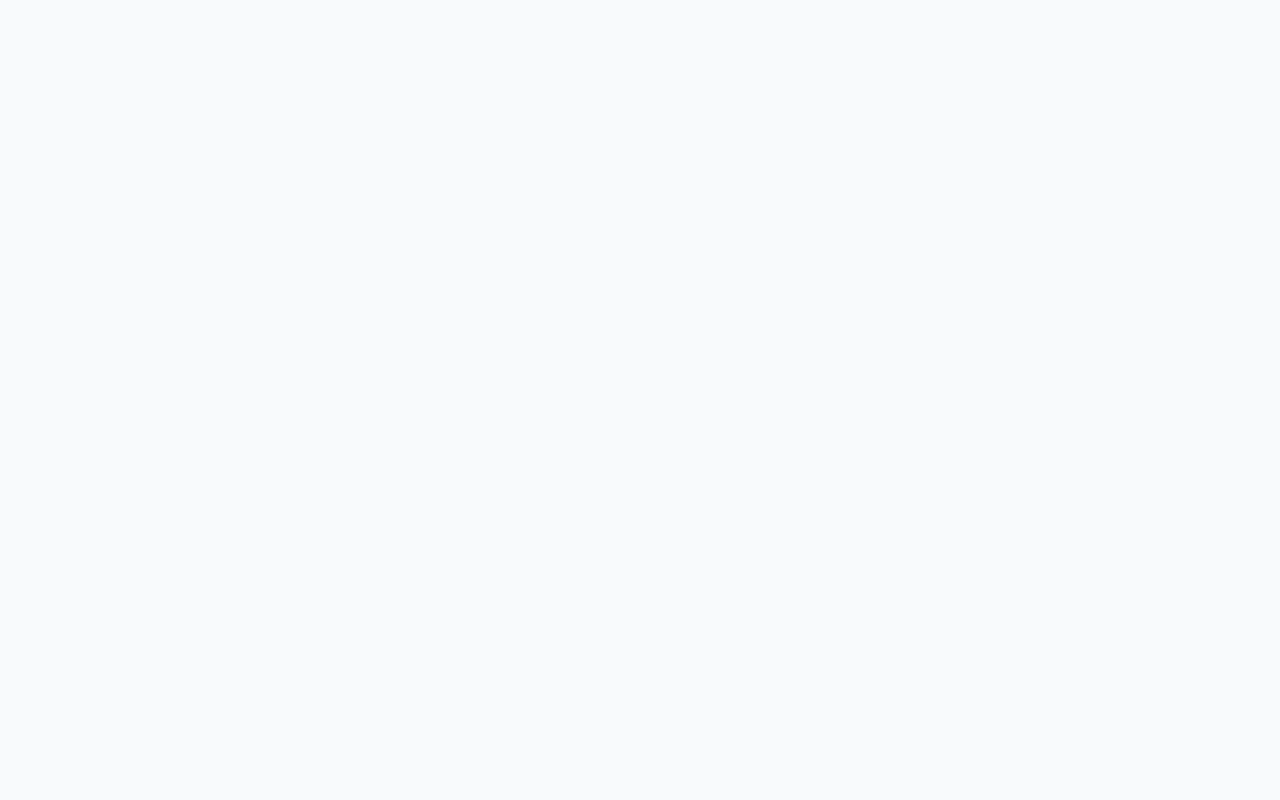
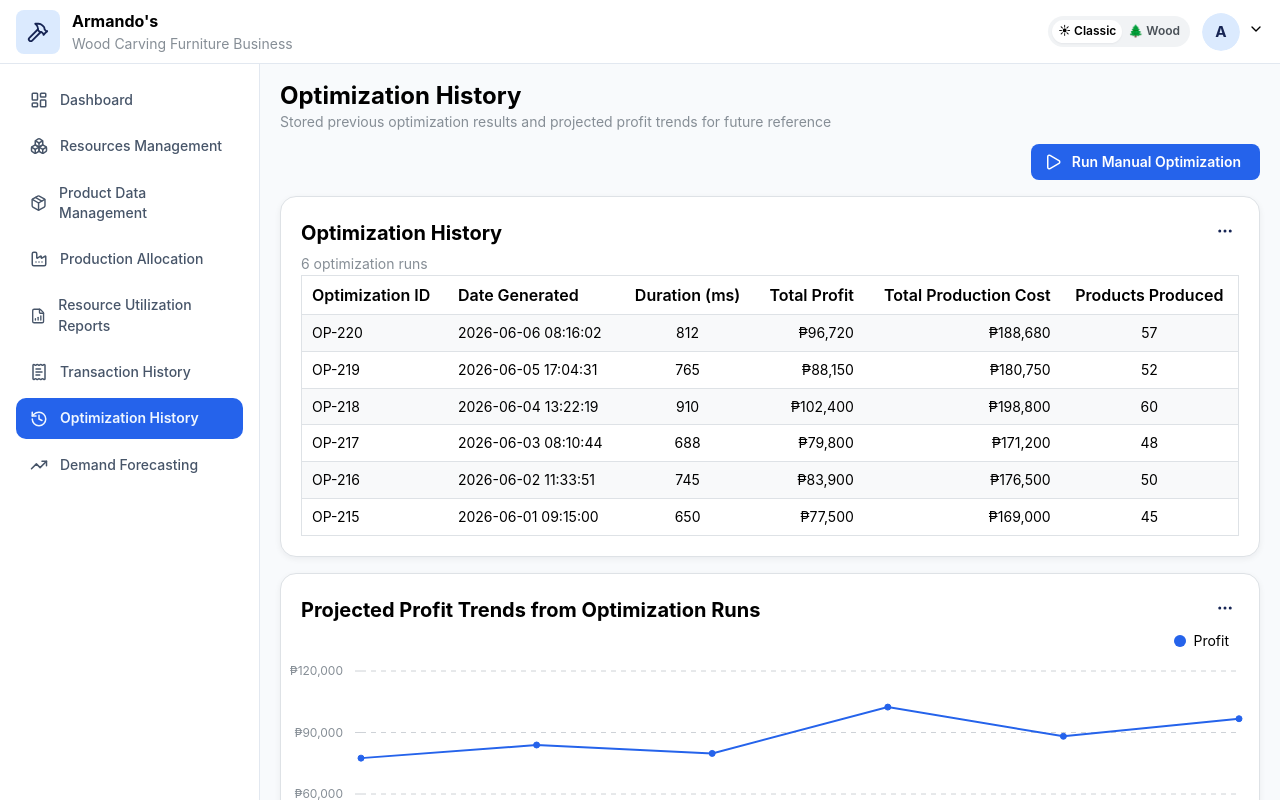
Before and after one commit to arvincaparros/ArmandoFurnitureBusiness, a React (Vite) app in the folder frontend/: page /optimization-history in a window 1280 px wide. Before the commit this address had no page. Shown: the top 800 px of the page. Built offline with nearby package versions, Linux system fonts and the light colour scheme.

Commit message:
feat(optimization-history): implement optimization history and profit trends

```diff
--- a/frontend/src/app/router.tsx
+++ b/frontend/src/app/router.tsx
@@ -14,6 +14,7 @@ import ProductDataPage from '../pages/product-data-management/ProductDataPage'
 import ProductionPage from '../pages/production-allocation/ProductionAllocationPage'
 import ReportsPage from '../pages/resource-utilization-report/ResourceUtilizationReportPage'
 import HistoryPage from '../pages/transaction-history/TransactionHistoryPage'
+import OptimizationHistoryPage from '../pages/optimization-history/OptimizationHistoryPage'
 import ForecastPage from '../pages/forecast/ForecastPage'
 
 const AppRouter = () => {
@@ -67,6 +68,11 @@ const AppRouter = () => {
           />
 
           <Route
+            path="/optimization-history"
+            element={<OptimizationHistoryPage />}
+          />
+
+          <Route
             path="/forecast"
             element={<ForecastPage />}
           />
--- a/frontend/src/layouts/sidebar/Sidebar.tsx
+++ b/frontend/src/layouts/sidebar/Sidebar.tsx
@@ -22,6 +22,7 @@ import {
   User,
   Settings,
   LogOut,
+  TrendingUp,
 } from 'lucide-react'
 
 import { useLocation } from 'react-router-dom'
@@ -59,10 +60,15 @@ const menus = [
     icon: ReceiptText,
     path: '/history',
   },
-   {
+  {
     label: 'Optimization History',
     icon: HistoryIcon,
-    path: '/forecast',
+    path: '/optimization-history',
+  },
+  {
+    label: 'Demand Forecasting',
+    icon: TrendingUp,
+    path: '/forecast'
   },
 ]
 
--- /dev/null
+++ b/frontend/src/pages/optimization-history/OptimizationHistoryPage.tsx
@@ -0,0 +1,58 @@
+import PageHeader from '../../components/common/PageHeader'
+import ChartCard from '../../components/cards/ChartCard'
+
+import OptimizationHistoryChart from './components/OptimizationHistoryChart'
+import OptimizationHistoryTable from './components/OptimizationHistoryTable'
+import OptimizationToolbar from './components/OptimizationToolbar'
+
+import useOptimizationHistory from './hooks/useOptimizationHistory'
+import { Box } from '@mantine/core'
+
+const OptimizationHistoryPage = () => {
+  const {
+    optimizationHistory,
+    profitTrendData,
+  } = useOptimizationHistory()
+
+  const handleRunOptimization = () => {
+    console.log('Run manual optimization')
+  }
+
+  return (
+    <>
+      <PageHeader
+        title="Optimization History"
+        subtitle="Stored previous optimization results and projected profit trends for future reference"
+      />
+
+      <OptimizationToolbar
+        onRunOptimization={
+          handleRunOptimization
+        }
+      />
+
+      <ChartCard
+        title="Optimization History"
+        subtitle={`${optimizationHistory.length} optimization runs`}
+      >
+        <OptimizationHistoryTable
+          optimizationHistory={
+            optimizationHistory
+          }
+        />
+      </ChartCard>
+
+      <Box mt="md">
+        <ChartCard
+            title="Projected Profit Trends from Optimization Runs"
+        >
+            <OptimizationHistoryChart
+                data={profitTrendData}
+            />
+        </ChartCard>
+      </Box>
+    </>
+  )
+}
+
+export default OptimizationHistoryPage
--- /dev/null
+++ b/frontend/src/pages/optimization-history/components/OptimizationHistoryChart.tsx
@@ -0,0 +1,37 @@
+import { LineChart } from '@mantine/charts'
+
+import type { ProfitTrend } from '../types'
+
+interface OptimizationHistoryChartProps {
+  data: ProfitTrend[]
+}
+
+const OptimizationHistoryChart = ({
+  data,
+}: OptimizationHistoryChartProps) => {
+  return (
+    <LineChart
+      h={320}
+      data={data}
+      dataKey="optimizationId"
+      series={[
+        {
+          name: 'profit',
+          label: 'Profit',
+        },
+      ]}
+      curveType="linear"
+      withLegend
+      withTooltip
+      valueFormatter={(value) =>
+        `₱${value.toLocaleString()}`
+      }
+      yAxisProps={{
+        tickFormatter: (value) =>
+          `₱${value.toLocaleString()}`,
+      }}
+    />
+  )
+}
+
+export default OptimizationHistoryChart
--- /dev/null
+++ b/frontend/src/pages/optimization-history/components/OptimizationHistoryTable.tsx
@@ -0,0 +1,58 @@
+import AppTable, {
+  type Column,
+} from '../../../components/tables/AppTable'
+
+import type { OptimizationHistory } from '../types'
+
+interface OptimizationHistoryTableProps {
+  optimizationHistory: OptimizationHistory[]
+}
+
+const OptimizationHistoryTable = ({
+  optimizationHistory,
+}: OptimizationHistoryTableProps) => {
+  const columns: Column<OptimizationHistory>[] = [
+    {
+      accessor: 'optimizationId',
+      title: 'Optimization ID',
+    },
+    {
+      accessor: 'dateGenerated',
+      title: 'Date Generated',
+    },
+    {
+      accessor: 'duration',
+      title: 'Duration (ms)',
+      textAlign: 'center',
+    },
+    {
+      accessor: 'totalProfit',
+      title: 'Total Profit',
+      textAlign: 'right',
+      render: (row) =>
+        `₱${row.totalProfit.toLocaleString()}`,
+    },
+    {
+      accessor: 'totalProductionCost',
+      title: 'Total Production Cost',
+      textAlign: 'right',
+      render: (row) =>
+        `₱${row.totalProductionCost.toLocaleString()}`,
+    },
+    {
+      accessor: 'productsProduced',
+      title: 'Products Produced',
+      textAlign: 'center',
+    },
+  ]
+
+  return (
+    <AppTable
+      columns={columns}
+      data={optimizationHistory}
+      emptyMessage="No optimization history found."
+    />
+  )
+}
+
+export default OptimizationHistoryTable
--- /dev/null
+++ b/frontend/src/pages/optimization-history/components/OptimizationToolbar.tsx
@@ -0,0 +1,27 @@
+import {
+  Button,
+  Group,
+} from '@mantine/core'
+
+import { Play } from 'lucide-react'
+
+interface OptimizationToolbarProps {
+  onRunOptimization: () => void
+}
+
+const OptimizationToolbar = ({
+  onRunOptimization,
+}: OptimizationToolbarProps) => {
+  return (
+    <Group justify="flex-end" mb="md">
+      <Button
+        leftSection={<Play size={18} />}
+        onClick={onRunOptimization}
+      >
+        Run Manual Optimization
+      </Button>
+    </Group>
+  )
+}
+
+export default OptimizationToolbar
--- /dev/null
+++ b/frontend/src/pages/optimization-history/hooks/useOptimizationHistory.ts
@@ -0,0 +1,13 @@
+import {
+  optimizationHistory,
+  profitTrendData,
+} from '../mock/optimizationHistoryData'
+
+const useOptimizationHistory = () => {
+  return {
+    optimizationHistory,
+    profitTrendData,
+  }
+}
+
+export default useOptimizationHistory
--- /dev/null
+++ b/frontend/src/pages/optimization-history/mock/optimizationHistoryData.ts
@@ -0,0 +1,88 @@
+import type {
+  OptimizationHistory,
+  ProfitTrend,
+} from '../types'
+
+export const optimizationHistory: OptimizationHistory[] = [
+  {
+    id: 1,
+    optimizationId: 'OP-220',
+    dateGenerated: '2026-06-06 08:16:02',
+    duration: 812,
+    totalProfit: 96720,
+    totalProductionCost: 188680,
+    productsProduced: 57,
+  },
+  {
+    id: 2,
+    optimizationId: 'OP-219',
+    dateGenerated: '2026-06-05 17:04:31',
+    duration: 765,
+    totalProfit: 88150,
+    totalProductionCost: 180750,
+    productsProduced: 52,
+  },
+  {
+    id: 3,
+    optimizationId: 'OP-218',
+    dateGenerated: '2026-06-04 13:22:19',
+    duration: 910,
+    totalProfit: 102400,
+    totalProductionCost: 198800,
+    productsProduced: 60,
+  },
+  {
+    id: 4,
+    optimizationId: 'OP-217',
+    dateGenerated: '2026-06-03 08:10:44',
+    duration: 688,
+    totalProfit: 79800,
+    totalProductionCost: 171200,
+    productsProduced: 48,
+  },
+  {
+    id: 5,
+    optimizationId: 'OP-216',
+    dateGenerated: '2026-06-02 11:33:51',
+    duration: 745,
+    totalProfit: 83900,
+    totalProductionCost: 176500,
+    productsProduced: 50,
+  },
+  {
+    id: 6,
+    optimizationId: 'OP-215',
+    dateGenerated: '2026-06-01 09:15:00',
+    duration: 650,
+    totalProfit: 77500,
+    totalProductionCost: 169000,
+    productsProduced: 45,
+  },
+]
+
+export const profitTrendData: ProfitTrend[] = [
+  {
+    optimizationId: 'OP-215',
+    profit: 77500,
+  },
+  {
+    optimizationId: 'OP-216',
+    profit: 83900,
+  },
+  {
+    optimizationId: 'OP-217',
+    profit: 79800,
+  },
+  {
+    optimizationId: 'OP-218',
+    profit: 102400,
+  },
+  {
+    optimizationId: 'OP-219',
+    profit: 88150,
+  },
+  {
+    optimizationId: 'OP-220',
+    profit: 96720,
+  },
+]
--- /dev/null
+++ b/frontend/src/pages/optimization-history/types.ts
@@ -0,0 +1,14 @@
+export interface OptimizationHistory {
+  id: number
+  optimizationId: string
+  dateGenerated: string
+  duration: number
+  totalProfit: number
+  totalProductionCost: number
+  productsProduced: number
+}
+
+export interface ProfitTrend {
+  optimizationId: string
+  profit: number
+}
--- a/frontend/src/pages/resources-management/ResourcesPage.tsx
+++ b/frontend/src/pages/resources-management/ResourcesPage.tsx
@@ -145,6 +145,7 @@ const ResourcesPage = () => {
             w={260}
           />
         }
+
       >
         <ResourceTable
           resources={sortedResources}
```
